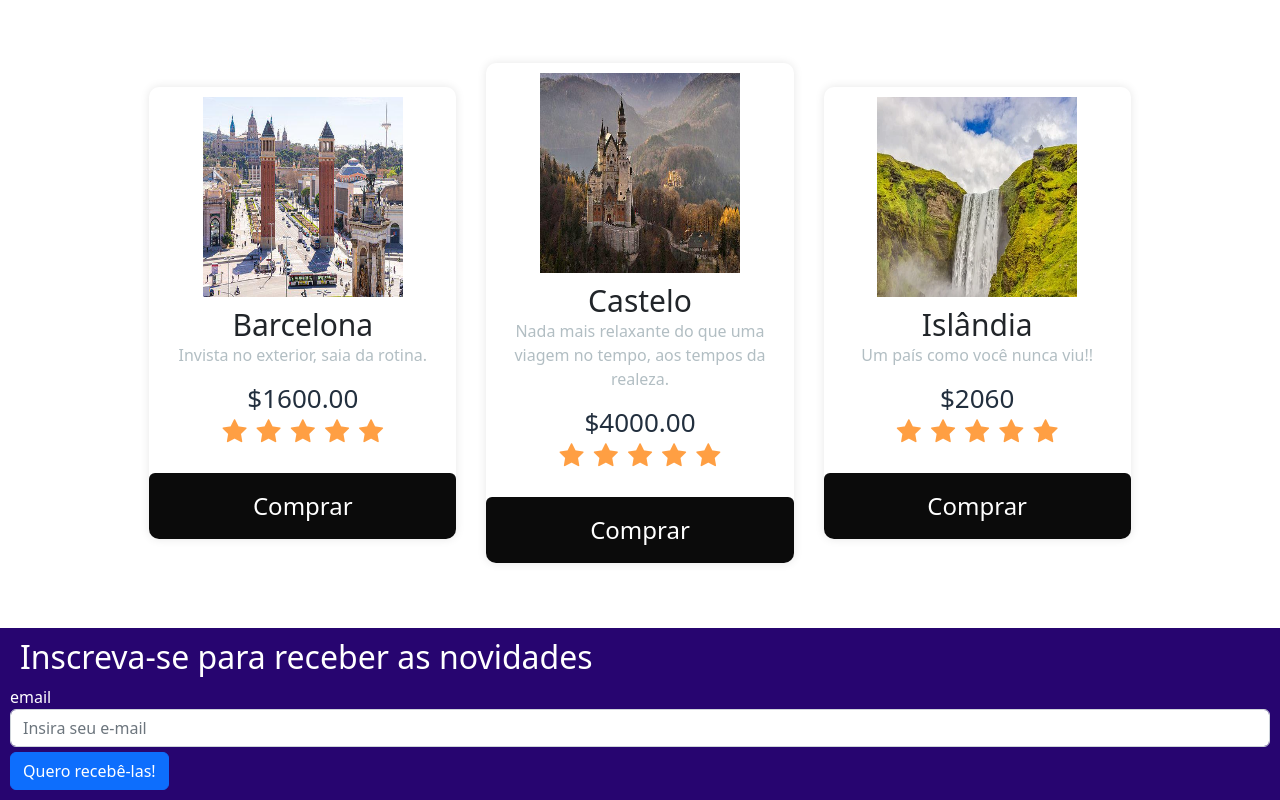
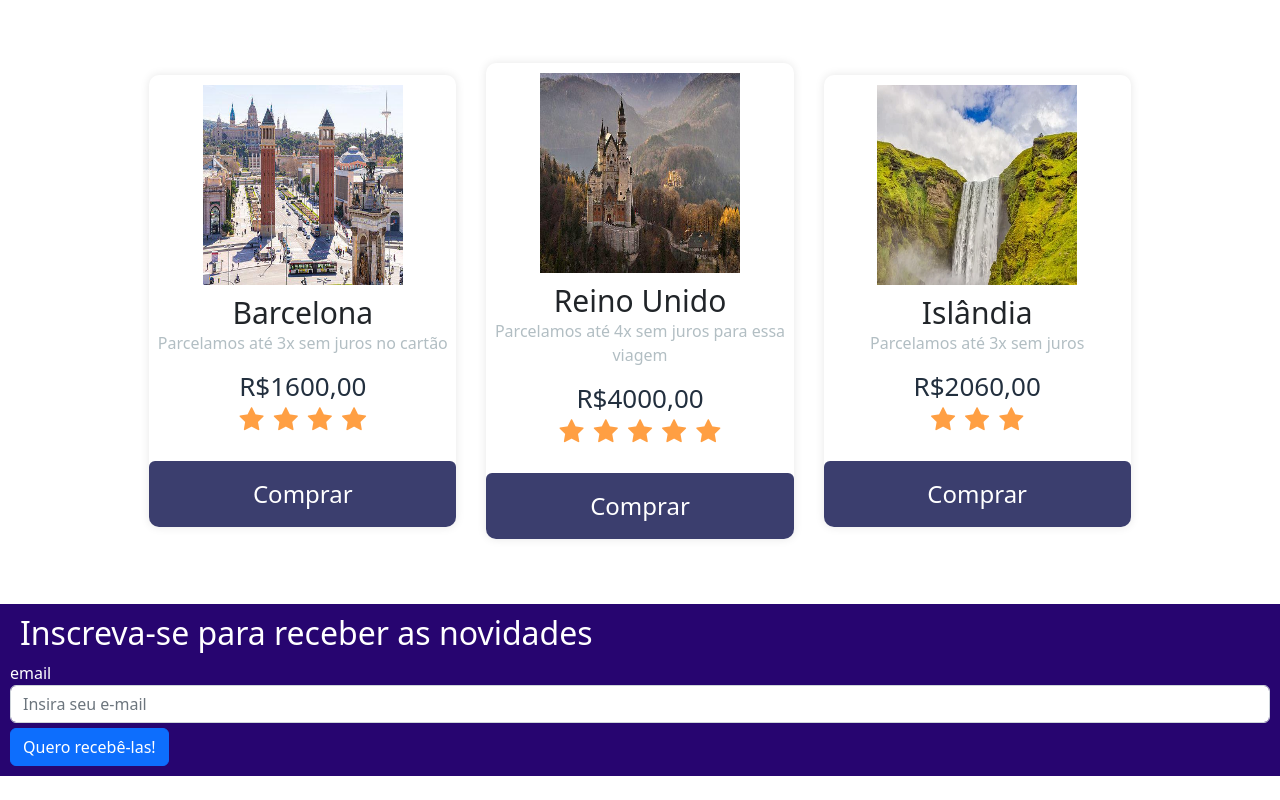
Before and after one commit to paula1309/travels-agency, a plain HTML site: page destinos.html in a window 1280 px wide. Shown: the part 508-1308 px from the top of the page. After the commit the page ends 1284 px from the top, so only its background shows below. Drawn offline with nearby package versions, Linux system fonts and the light colour scheme.

Commit message:
ajustando cards de viagens

```diff
--- a/assets/style.css
+++ b/assets/style.css
@@ -129,6 +129,7 @@ h2, h3 {
 
 .carousel-img img{
     width: 100%;
+    filter: brightness(50%);
 }
 
 /* Outros */
@@ -247,15 +248,8 @@ h2, h3 {
     border-bottom-left-radius: 10px;
 }
 
-.buy-1 {
-    background-color: #2183a2;
-}
-
-.buy-2  {
+.buy-color  {
     background-color: #3b3e6e;
-}
-.buy-3  {
-    background-color: #0b0b0b;
 }
 
 @media(max-width: 960px){
--- a/destinos.html
+++ b/destinos.html
@@ -107,39 +107,38 @@
                     Barcelona
                 </h3>
                 <p>
-                    Invista no exterior, saia da rotina.
+                    Parcelamos até 3x sem juros no cartão
                 </p>
                 <h6>
-                    $1600.00
+                    R$1600,00
                 </h6>
                 <ul>
-                <li><i class="fa fa-star" aria-hidden="true"></i></li>
-                <li><i class="fa fa-star" aria-hidden="true"></i></li>
-                <li><i class="fa fa-star" aria-hidden="true"></i></li>
-                <li><i class="fa fa-star" aria-hidden="true"></i></li>
-                <li><i class="fa fa-star" aria-hidden="true"></i></li>
+                    <li><i class="fa fa-star" aria-hidden="true"></i></li>
+                    <li><i class="fa fa-star" aria-hidden="true"></i></li>
+                    <li><i class="fa fa-star" aria-hidden="true"></i></li>
+                    <li><i class="fa fa-star" aria-hidden="true"></i></li>
                 </ul>
-                <button class="buy-3 btn btn-primary"> Comprar</button>
+                <button class="buy-color btn btn-primary"> Comprar</button>
             </div>
             <div class="card-buy">
                 <img src="assets/img/castelo.jpg">
                 <h3>
-                    Castelo
+                    Reino Unido
                 </h3>
                 <p>
-                    Nada mais relaxante do que uma viagem no tempo, aos tempos da realeza.
+                    Parcelamos até 4x sem juros para essa viagem
                 </p>
                 <h6>
-                    $4000.00
+                    R$4000,00
                 </h6>
                 <ul>
-                <li><i class="fa fa-star" aria-hidden="true"></i></li>
-                <li><i class="fa fa-star" aria-hidden="true"></i></li>
-                <li><i class="fa fa-star" aria-hidden="true"></i></li>
-                <li><i class="fa fa-star" aria-hidden="true"></i></li>
-                <li><i class="fa fa-star" aria-hidden="true"></i></li>
+                    <li><i class="fa fa-star" aria-hidden="true"></i></li>
+                    <li><i class="fa fa-star" aria-hidden="true"></i></li>
+                    <li><i class="fa fa-star" aria-hidden="true"></i></li>
+                    <li><i class="fa fa-star" aria-hidden="true"></i></li>
+                    <li><i class="fa fa-star" aria-hidden="true"></i></li>
                 </ul>
-                <button class="buy-3 btn btn-primary"> Comprar</button>
+                <button class="buy-color btn btn-primary"> Comprar</button>
             </div>
             <div class="card-buy">
                 <img src="assets/img/islandia.webp">
@@ -147,19 +146,17 @@
                     Islândia
                 </h3>
                 <p>
-                    Um país como você nunca viu!!
+                    Parcelamos até 3x sem juros
                 </p>
                 <h6>
-                    $2060
+                    R$2060,00
                 </h6>
                 <ul>
-                <li><i class="fa fa-star" aria-hidden="true"></i></li>
-                <li><i class="fa fa-star" aria-hidden="true"></i></li>
-                <li><i class="fa fa-star" aria-hidden="true"></i></li>
-                <li><i class="fa fa-star" aria-hidden="true"></i></li>
-                <li><i class="fa fa-star" aria-hidden="true"></i></li>
+                    <li><i class="fa fa-star" aria-hidden="true"></i></li>
+                    <li><i class="fa fa-star" aria-hidden="true"></i></li>
+                    <li><i class="fa fa-star" aria-hidden="true"></i></li>
                 </ul>
-                <button class="buy-3 btn btn-primary"> Comprar</button>
+                <button class="buy-color btn btn-primary"> Comprar</button>
             </div>
         </div>
     </main>
```
